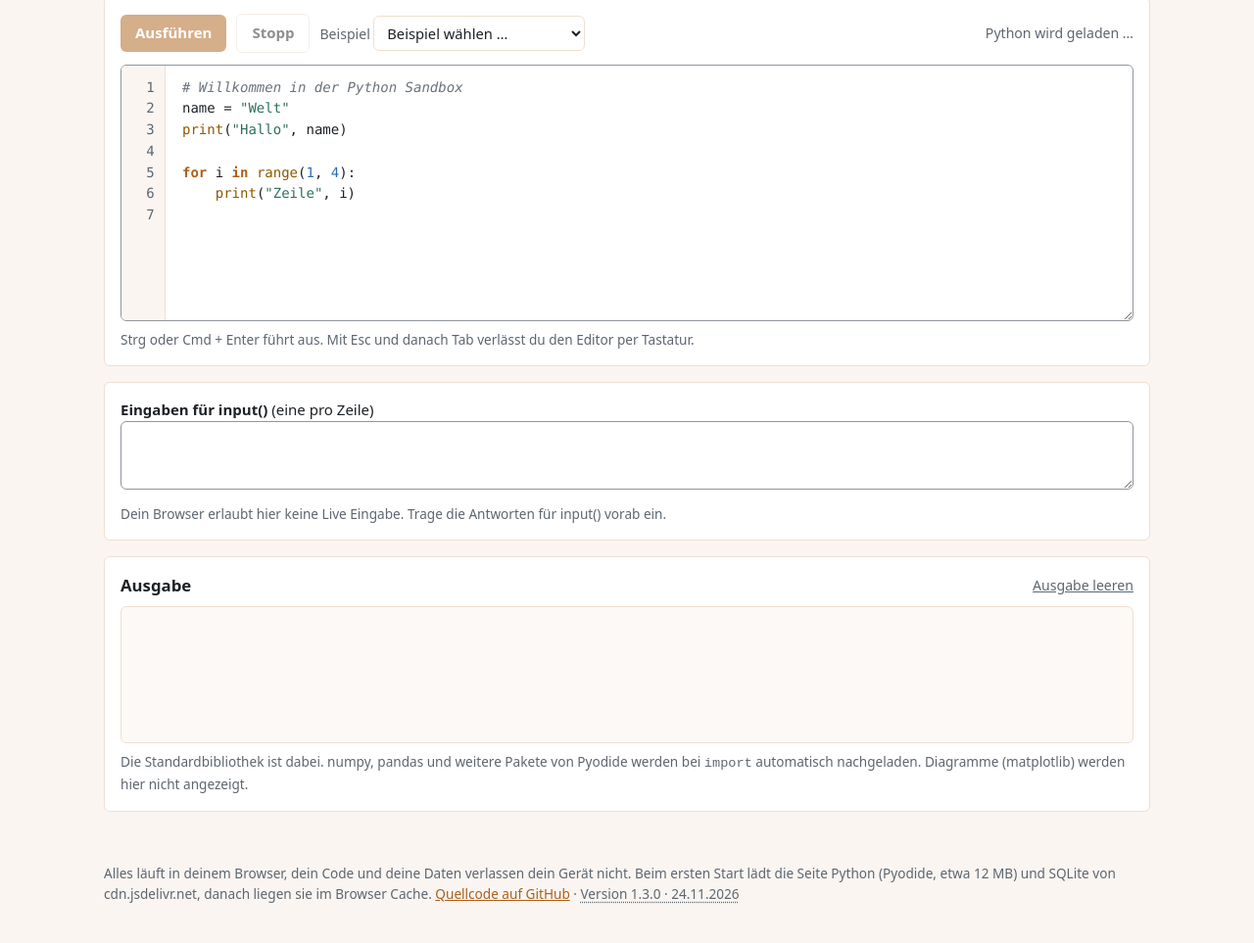
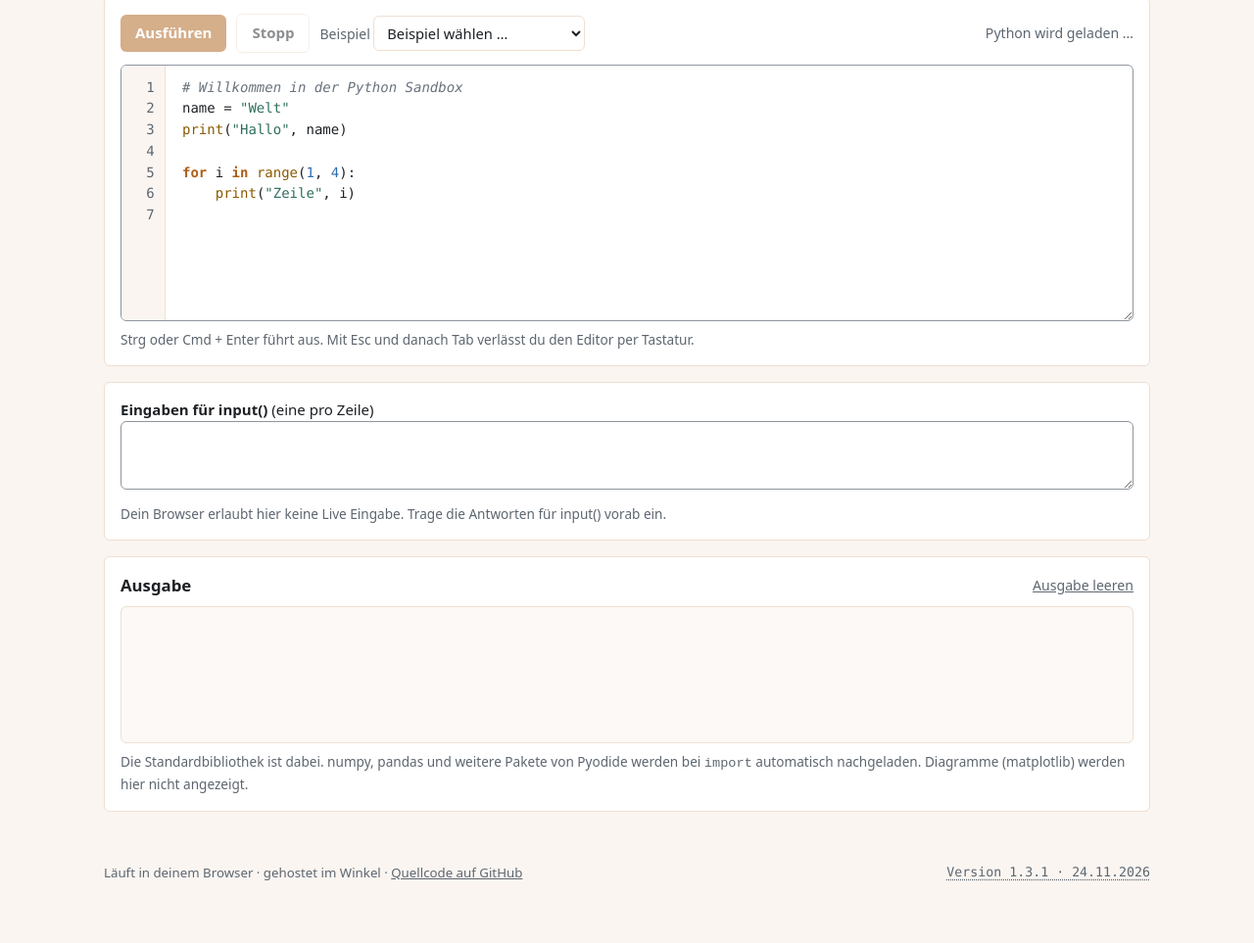
Before and after one commit to JanickSpielmann/sandbox-lernknoten, a plain HTML site: page index.html in a window 1280 px wide. Shown: the part 248-1211 px from the top of the page at 98% size. After the commit the page ends 1177 px from the top, so only its background shows below. Drawn offline with Linux system fonts and the light colour scheme.

Commit message:
Fusszeile wie bei halfframe: Hinweis links, Version rechts (1.3.1)
Co-Authored-By: Claude Opus 5.5 <noreply@anthropic.com>
Claude-Session: https://claude.ai/code/session_01K4U4bPX4dBueKh6nQs1Aad

```diff
--- a/index.html
+++ b/index.html
@@ -76,7 +76,8 @@ tbody tr:last-child td{border-bottom:0}
 .schema ul{list-style:none;margin:6px 0 4px;padding:0 0 0 6px;font-size:.85rem;color:var(--muted)}
 .schema li b{color:var(--fg);font-weight:500}
 .schema .show{margin-top:2px}
-footer{padding-top:6px;padding-bottom:40px;color:var(--muted);font-size:.85rem}
+footer{display:flex;flex-wrap:wrap;justify-content:space-between;gap:6px 16px;padding-top:6px;padding-bottom:28px;color:var(--muted);font-size:.83rem}
+footer a{color:inherit}
 .schema-head{display:flex;justify-content:space-between;align-items:baseline;gap:8px;margin-bottom:8px}
 .schema-head h2{margin:0}
 dialog.changelog.erd-dlg{width:calc(100% - 32px);max-width:1600px;max-height:calc(100vh - 32px)}
@@ -84,7 +85,7 @@ dialog.changelog.erd-dlg{width:calc(100% - 32px);max-width:1600px;max-height:cal
 #sq-erd-box{overflow:auto;max-height:calc(100vh - 170px)}
 #sq-erd-box svg{display:block;max-width:none;margin:0 auto;cursor:zoom-in}
 #sq-erd-box.full svg{cursor:zoom-out}
-.version{color:inherit;text-decoration:underline dotted;text-underline-offset:3px}
+.version{color:inherit;font-family:ui-monospace,Menlo,Consolas,monospace;text-decoration:underline dotted;text-underline-offset:3px}
 .version:hover,.version:focus-visible{color:var(--fg)}
 dialog.changelog{border:1px solid var(--line);border-radius:6px;background:var(--card);color:var(--fg);padding:0;width:min(560px,calc(100% - 32px));max-height:80vh}
 dialog.changelog::backdrop{background:rgba(0,0,0,.45)}
@@ -169,8 +170,7 @@ dialog.changelog::backdrop{background:rgba(0,0,0,.45)}
 </main>
 
 <footer>
-  Alles läuft in deinem Browser, dein Code und deine Daten verlassen dein Gerät nicht. Beim ersten Start lädt die Seite Python (Pyodide, etwa 12 MB) und SQLite von cdn.jsdelivr.net, danach liegen sie im Browser Cache.
-  <a href="https://github.com/JanickSpielmann/sandbox-lernknoten">Quellcode auf GitHub</a> ·
+  <span>Läuft in deinem Browser · gehostet im Winkel · <a href="https://github.com/JanickSpielmann/sandbox-lernknoten">Quellcode auf GitHub</a></span>
   <!-- Version und Datum kommen aus dem ersten Eintrag in CHANGELOG -->
   <a href="#aenderungen" id="version-link" class="version">Änderungsprotokoll</a>
 </footer>
@@ -1005,6 +1005,7 @@ erd.el.addEventListener('click', function (ev) { if (ev.target === erd.el) erd.e
    Bei jeder Änderung oben einen Eintrag ergänzen (neueste zuerst). Der erste Eintrag bestimmt die Version unten auf der Seite.
    Zählung: Die erste Zahl steigt bei einer neuen Gestaltung, die mittlere bei einer neuen Funktion, sonst zählt die letzte Zahl hoch. */
 var CHANGELOG = [
+  { version: '1.3.1', date: '24.11.2026', text: 'Die Fusszeile ist kürzer: links Hinweis und Quellcode, rechts Version und Datum.' },
   { version: '1.3.0', date: '24.11.2026', text: 'Das ERD öffnet sich jetzt als Fenster über der Seite. Der Knopf «ERD anzeigen» steht rechts bei der Datenbank.' },
   { version: '1.2.2', date: '24.11.2026', text: 'Die Beispieldatenbank «Firma und Projekte» ist entfernt. Es gibt nur noch «Fahrzeuge und Halter», die Auswahl rechts fällt weg.' },
   { version: '1.2.1', date: '24.11.2026', text: 'Unten auf der Seite stehen jetzt Version und Datum. Ein Klick darauf öffnet dieses Änderungsprotokoll.' },
```
